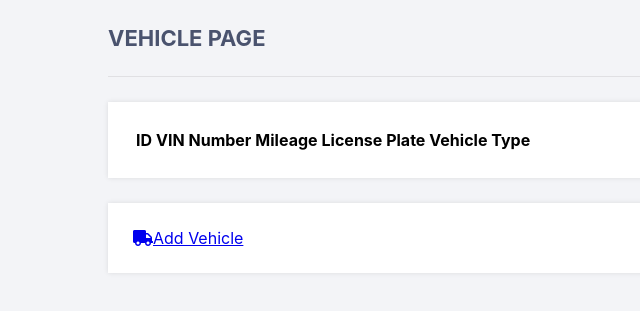
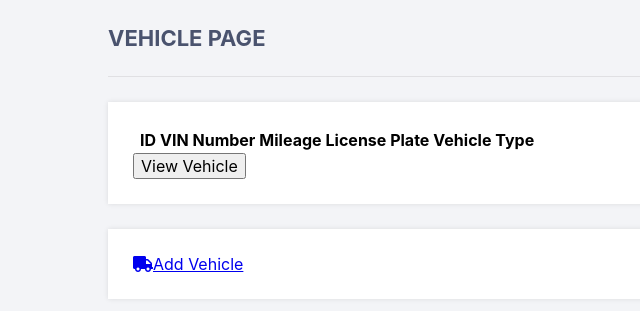
Before and after one commit to CodyBu/Truck-Tracker, a Flask app: page /trucktracker/vehicles in a window 1280 px wide. Shown: the part 60-371 px from the top of the page, without its empty margins (32-672 px from the left). Run offline with Flask 2, Linux system fonts and the light colour scheme; a user stored in the database is signed in; data that the repository does not hold is empty; some libraries are stand-ins or nearby versions.

Commit message:
Specific vehicles can now be viewed

```diff
--- a/main.py
+++ b/main.py
@@ -66,7 +66,7 @@ def register():
     # Output message if something goes wrong...
     msg = ''
     # Check if "username", "password" POST requests exist (user submitted form)
-    if request.method == 'POST' and 'username' and 'firstname' and 'lastname' and 'password' and 'usertype' in request.form:
+    if request.method == 'POST' and ('username' and 'firstname' and 'lastname' and 'password' and 'usertype') in request.form:
         # Create variables for easy access
         firstname = request.form['firstname']
         lastname = request.form['lastname']
@@ -171,7 +171,7 @@ def addVehicle():
     # Output message if something goes wrong...
     msg = ''
     # Check if "username", "password" POST requests exist (user submitted form)
-    if request.method == 'POST' and 'vehicleid' and 'vin' and 'mileage' and 'plate' and 'type' in request.form:
+    if request.method == 'POST' and ('vehicleid' and 'vin' and 'mileage' and 'plate' and 'type') in request.form:
         # Create variables for easy access
         vehicleid = request.form['vehicleid']
         vin = int(request.form['vin'])
@@ -199,5 +199,17 @@ def addVehicle():
     # Show registration form with message (if any)
     return render_template('addvehicle.html', msg=msg)
 
+@app.route('/trucktracker/vehicles/vehicle-profile', methods=['GET', 'POST'])
+def vehicleProfile():
+    print(request.form)
+    if request.method == 'POST' and 'selected' in request.form:
+        vehicleID = request.form['selected']
+        cursor = mysql.connection.cursor(MySQLdb.cursors.DictCursor)
+        cursor.execute('SELECT * FROM VEHICLE WHERE VehicleID = \"%s\"' % vehicleID)
+        vehicle = cursor.fetchone()
+        return render_template('vehicleprofile.html', vehicle=vehicle)
+    else:
+        return render_template('vehicles.html', msg="Please select a vehicle!")
+
 if __name__ == '__main__':
     app.run()
--- a/templates/index.html
+++ b/templates/index.html
@@ -4,7 +4,7 @@
 		<meta charset="utf-8">
 		<title>Login</title>
 		<link rel="stylesheet" href="{{ url_for('static', filename='style.css') }}">
-		<link rel="stylesheet" href="https://use.fontawesome.com/releases/v5.7.1/css/all.css"
+		<link rel="stylesheet" href="https://use.fontawesome.com/releases/v5.7.1/css/all.css">
 	</head>
 
 	<body>
--- a/templates/vehicles.html
+++ b/templates/vehicles.html
@@ -5,8 +5,10 @@
 {% block content %}
 <h2>VEHICLE PAGE</h2>
 <div>
+    <form action="{{ url_for('vehicleProfile') }}" method="post">
         <table>
             <tr>
+                <th></th>
                 <th>ID</th>
                 <th>VIN Number</th>
                 <th>Mileage</th>
@@ -15,6 +17,7 @@
             </tr>
             {% for vehicle in vehicleList %}
             <tr>
+                <td><input type="radio" name="selected" value="{{ vehicle.VehicleID }}" id="{{ vehicle.VehicleID }}"></td>
                 <td>
                     <a href="">
                         {{ vehicle.VehicleID }}
@@ -27,6 +30,8 @@
             </tr>
             {% endfor %}
         </table>
+        <input type="submit" value="View Vehicle">
+    </form>
 </div>
 <div> <a href="{{ url_for('addVehicle') }}"><i class="fas fa-truck"></i>Add Vehicle</a></div>
 {% endblock %}
```
Also changed, not shown: templates/vehicleprofile.html (added, +24 -0 lines). Lines whose indentation alone changed are shown as unchanged.
